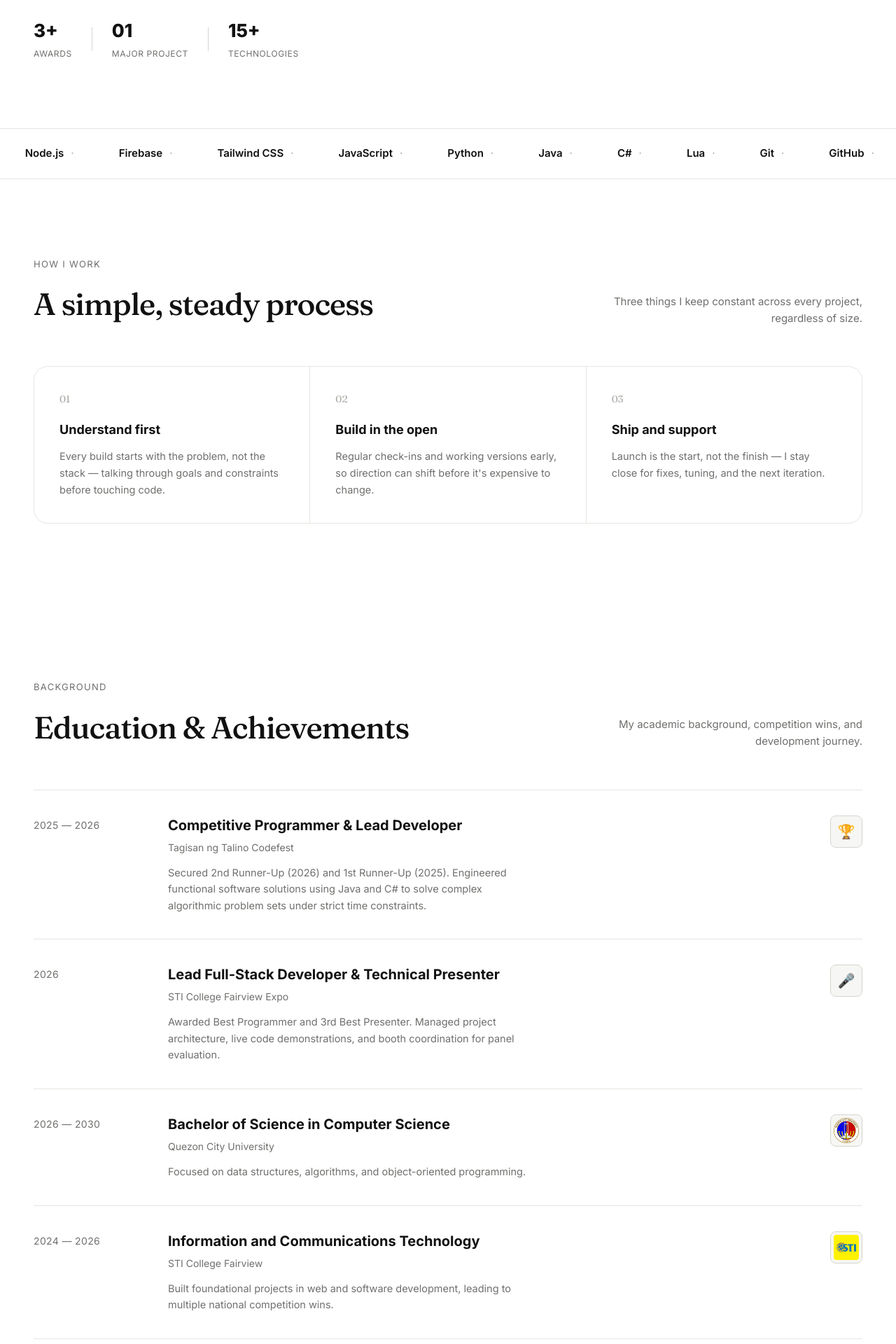
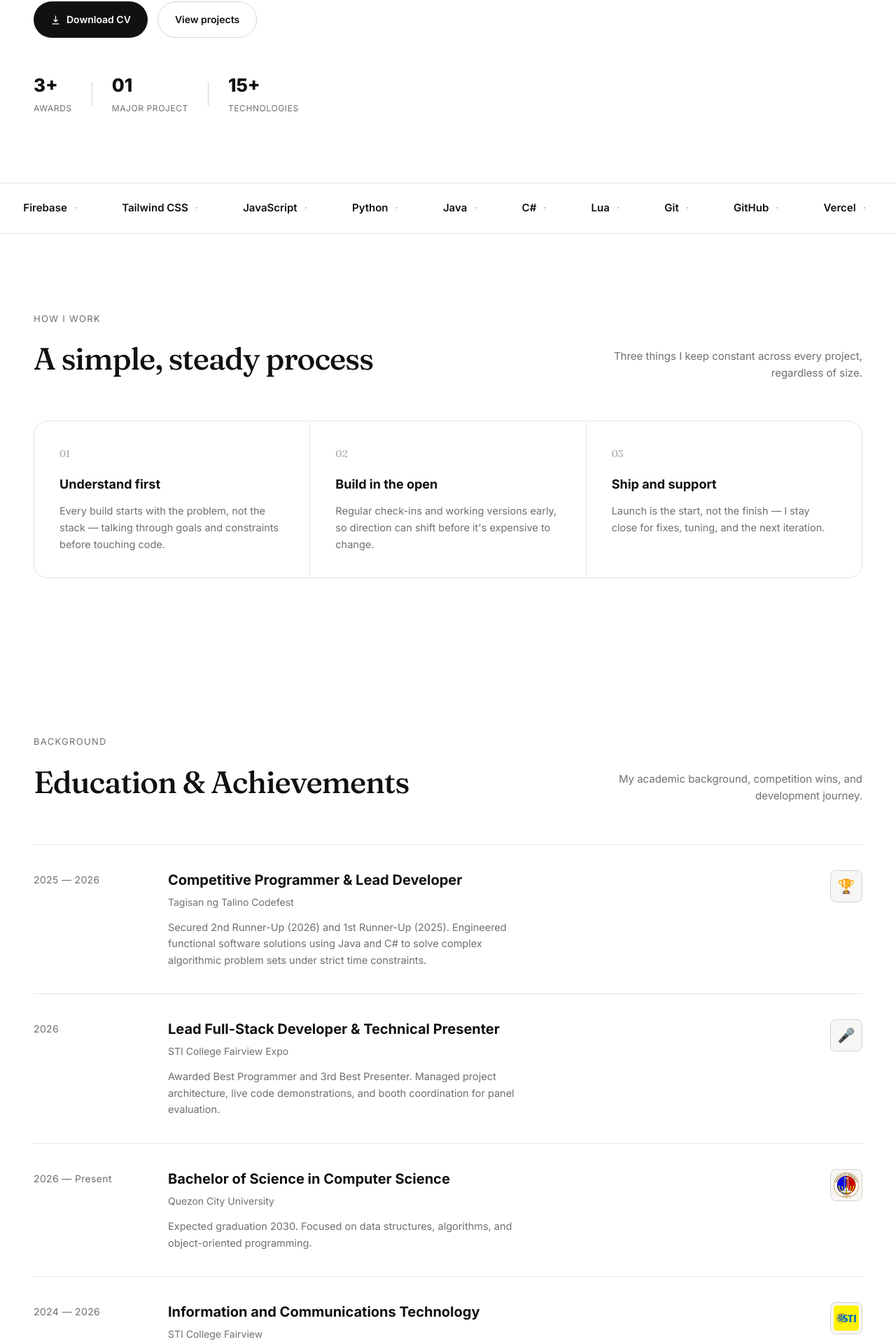
Before and after one commit to wwwwwis/portfolio, a React (Vite) app: page / in a window 1280 px wide. Shown: the part 852-2772 px from the top of the page at 70% size. Built offline with nearby package versions, Linux system fonts and the light colour scheme; no server answers.

Commit message:
feat: theme context, diagonal wipe, portfolio data cleanup

```diff
--- a/index.html
+++ b/index.html
@@ -19,6 +19,7 @@
           var prefersDark = window.matchMedia('(prefers-color-scheme: dark)').matches;
           var theme = stored || (prefersDark ? 'dark' : 'light');
           document.documentElement.classList.toggle('dark', theme === 'dark');
+          document.documentElement.style.colorScheme = theme;
         } catch (e) {}
       })();
     </script>
--- a/src/data/portfolio.ts
+++ b/src/data/portfolio.ts
@@ -1,38 +1,59 @@
-import type { Project, ExperienceEntry, StackGroup, ApproachStep, SocialLink } from '@/types'
+import type {
+  Project,
+  ExperienceEntry,
+  StackGroup,
+  ApproachStep,
+  SocialLink,
+} from '@/types'
 
 export const socials: SocialLink[] = [
   { label: 'GitHub', href: 'https://github.com/wwwwwis/', icon: 'github' },
-  { label: 'LinkedIn', href: 'https://www.linkedin.com/in/grape-kurtluis', icon: 'linkedin' },
-  { label: 'Email', href: 'mailto:grape.kurtluis.pecson@gmail.com', icon: 'mail' },
+  {
+    label: 'LinkedIn',
+    href: 'https://www.linkedin.com/in/grape-kurtluis',
+    icon: 'linkedin',
+  },
+  {
+    label: 'Email',
+    href: 'mailto:grape.kurtluis.pecson@gmail.com',
+    icon: 'mail',
+  },
 ]
 
 export const projects: Project[] = [
   {
     title: 'eTickette Platform',
+    tagline: 'Event ticketing, built end to end.',
     type: 'Web App',
     tech: 'HTML, CSS, JavaScript, Firebase',
     year: '2026',
-    desc: "Architected and deployed a full-stack web application for event ticketing. Won Best Application, Best Capstone Project, 2nd Best Tech Innovation, and People's Choice Award.",
+    desc: 'Full-stack ticketing platform that handles event listings, seat selection, and secure checkout. I led architecture and deployment across the entire stack.',
+    awards: [
+      'Best Application',
+      'Best Capstone Project',
+      '2nd Best Tech Innovation',
+      "People's Choice Award",
+    ],
     url: 'https://etickette.web.app/',
-    image: '/etickette.png'
+    repo: 'https://github.com/wwwwwis/etickette',
+    image: '/etickette.png',
   },
 ]
 
 export const profile = {
   name: 'Kurt Luis Grape',
   initials: 'KG',
-  role: ['Fullstack', 'Developer'],
+  role: ['Fullstack', 'Student'],
   avatarSrc: '/headshot.jpg',
-  bio: "Motivated Computer Science student and full-stack developer with hands-on experience building web applications and competing in high-intensity programming tournaments. Proven track record in rapid software development and leading technical teams.",
+  bio: "I'm a full-stack student developer studying computer science. Most of what I know comes from building things — web apps, mobile apps, and whatever a hackathon weekend throws at me.\n\nRight now I'm exploring game dev and data analytics, mostly because I want to make something people lose track of time in — or find patterns in messy things. I don't have a clean one-line answer for what I am yet. I just like building.",
   available: true,
   email: 'grape.kurtluis.pecson@gmail.com',
   cvHref: '/resume.pdf',
   stats: [
     { value: '3+', label: 'Awards' },
-    { value: String(projects.length).padStart(2, '0'), label: projects.length === 1 ? 'Major Project' : 'Major Projects' },
+    { value: '01', label: 'Major Project' },
     { value: '15+', label: 'Technologies' },
   ],
-
 }
 
 export const experience: ExperienceEntry[] = [
@@ -42,7 +63,7 @@ export const experience: ExperienceEntry[] = [
     company: 'Tagisan ng Talino Codefest',
     description:
       'Secured 2nd Runner-Up (2026) and 1st Runner-Up (2025). Engineered functional software solutions using Java and C# to solve complex algorithmic problem sets under strict time constraints.',
-    logo: '🏆'
+    logo: '🏆',
   },
   {
     period: '2026',
@@ -50,62 +71,80 @@ export const experience: ExperienceEntry[] = [
     company: 'STI College Fairview Expo',
     description:
       'Awarded Best Programmer and 3rd Best Presenter. Managed project architecture, live code demonstrations, and booth coordination for panel evaluation.',
-    logo: '🎤'
-    },
+    logo: '🎤',
+  },
   {
-    period: '2026 — 2030',
+    period: '2026 — Present',
     role: 'Bachelor of Science in Computer Science',
     company: 'Quezon City University',
-    description: 'Focused on data structures, algorithms, and object-oriented programming.',
-    logo: '/qcu-logo.png'
+    description:
+      'Expected graduation 2030. Focused on data structures, algorithms, and object-oriented programming.',
+    logo: '/qcu-logo.png',
   },
   {
     period: '2024 — 2026',
     role: 'Information and Communications Technology',
     company: 'STI College Fairview',
-    description: 'Built foundational projects in web and software development, leading to multiple national competition wins.',
-    logo: '/sti-logo.png'},
+    description:
+      'Built foundational projects in web and software development, leading to multiple national competition wins.',
+    logo: '/sti-logo.png',
+  },
 ]
 
 export const stack: StackGroup[] = [
- {
+  {
     label: 'Languages',
-    items: ['JavaScript', 'TypeScript', 'Python', 'Java', 'C#', 'Lua']
+    items: ['JavaScript', 'TypeScript', 'Python', 'Java', 'C#', 'Lua'],
   },
   {
     label: 'Frontend',
-    items: ['React', 'Tailwind CSS', 'HTML5', 'CSS3', 'Vite', 'Framer Motion']
+    items: ['React', 'Tailwind CSS', 'HTML5', 'CSS3', 'Vite', 'Framer Motion'],
   },
   {
     label: 'Backend',
-    items: ['Node.js', 'Express', 'MongoDB', 'Firebase', 'Supabase']
+    items: ['Node.js', 'Express', 'MongoDB', 'Firebase', 'Supabase'],
   },
   {
     label: 'Deployment & Tools',
-    items: ['Vercel', 'Docker', 'AWS', 'Git', 'GitHub']
-  }
+    items: ['Vercel', 'Docker', 'AWS', 'Git', 'GitHub'],
+  },
 ]
 
 export const marqueeWords: string[] = [
-  'Next.js', 'TypeScript', 'React', 'Node.js', 'Firebase', 'Tailwind CSS',
-  'JavaScript', 'Python', 'Java', 'C#', 'Lua', 'Git', 'GitHub', 'Vercel'
+  'TypeScript',
+  'React',
+  'Node.js',
+  'Firebase',
+  'Tailwind CSS',
+  'JavaScript',
+  'Python',
+  'Java',
+  'C#',
+  'Lua',
+  'Git',
+  'GitHub',
+  'Vercel',
+  'HTML5',
 ]
 
 export const approach: ApproachStep[] = [
   {
     number: '01',
     title: 'Understand first',
-    description: 'Every build starts with the problem, not the stack — talking through goals and constraints before touching code.',
+    description:
+      'Every build starts with the problem, not the stack — talking through goals and constraints before touching code.',
   },
   {
     number: '02',
     title: 'Build in the open',
-    description: "Regular check-ins and working versions early, so direction can shift before it's expensive to change.",
+    description:
+      "Regular check-ins and working versions early, so direction can shift before it's expensive to change.",
   },
   {
     number: '03',
     title: 'Ship and support',
-    description: 'Launch is the start, not the finish — I stay close for fixes, tuning, and the next iteration.',
+    description:
+      'Launch is the start, not the finish — I stay close for fixes, tuning, and the next iteration.',
   },
 ]
 
--- a/src/hooks/useTheme.tsx
+++ b/src/hooks/useTheme.tsx
@@ -18,6 +18,32 @@ interface ThemeContextValue {
 }
 
 const ThemeContext = createContext<ThemeContextValue | null>(null)
+
+type ViewTransitionCallback = () => void
+
+type DocumentWithViewTransition = Document & {
+  startViewTransition?: (cb: ViewTransitionCallback) => {
+    finished: Promise<void>
+    ready: Promise<void>
+    updateCallbackDone: Promise<void>
+    skipTransition: () => void
+  }
+}
+
+function supportsViewTransition(): boolean {
+  return (
+    typeof document !== 'undefined' &&
+    typeof (document as DocumentWithViewTransition).startViewTransition ===
+      'function'
+  )
+}
+
+function prefersReducedMotion() {
+  return (
+    typeof window !== 'undefined' &&
+    window.matchMedia('(prefers-reduced-motion: reduce)').matches
+  )
+}
 
 function getInitialTheme(): Theme {
   if (typeof window === 'undefined') return 'light'
@@ -42,6 +68,7 @@ export function ThemeProvider({ children }: { children: ReactNode }) {
     try {
       localStorage.setItem(STORAGE_KEY, theme)
     } catch {
+      // ignore
     }
   }, [theme])
 
@@ -58,10 +85,19 @@ export function ThemeProvider({ children }: { children: ReactNode }) {
     return () => window.removeEventListener('storage', onStorage)
   }, [])
 
-  const toggleTheme = useCallback(
-    () => setTheme((t) => (t === 'dark' ? 'light' : 'dark')),
-    []
-  )
+  const toggleTheme = useCallback(() => {
+    const next: Theme = theme === 'dark' ? 'light' : 'dark'
+
+    if (!supportsViewTransition() || prefersReducedMotion()) {
+      setTheme(next)
+      return
+    }
+
+    const doc = document as DocumentWithViewTransition
+    doc.startViewTransition!(() => {
+      setTheme(next)
+    })
+  }, [theme])
 
   const value = useMemo(() => ({ theme, toggleTheme }), [theme, toggleTheme])
 
--- a/src/index.css
+++ b/src/index.css
@@ -1,6 +1,10 @@
 @tailwind base;
 @tailwind components;
 @tailwind utilities;
+
+/* ============================================================
+   Theme tokens
+   ============================================================ */
 
 :root {
   --bg: 255 255 255;
@@ -30,8 +34,23 @@
   color-scheme: dark;
 }
 
+/* ============================================================
+   Base
+   ============================================================ */
+
 html {
   scroll-behavior: smooth;
+  scrollbar-width: thin;
+  scrollbar-color: rgb(var(--ink-faint)) transparent;
+}
+
+body {
+  @apply bg-bg text-ink font-sans antialiased;
+  overflow-x: hidden;
+}
+
+::selection {
+  @apply bg-ink text-bg;
 }
 
 @media (prefers-reduced-motion: reduce) {
@@ -47,46 +66,131 @@ html {
   }
 }
 
-body {
-  @apply bg-bg text-ink font-sans antialiased transition-colors duration-300;
-  overflow-x: hidden;
+/* ============================================================
+   Scrollbar
+   ============================================================ */
+
+::-webkit-scrollbar {
+  width: 10px;
+  height: 10px;
 }
 
-::selection {
-  @apply bg-ink text-bg;
+::-webkit-scrollbar-track {
+  background: transparent;
 }
+
+::-webkit-scrollbar-thumb {
+  background-color: rgb(var(--line-strong));
+  border-radius: 9999px;
+  border: 3px solid rgb(var(--bg));
+  background-clip: padding-box;
+  transition: background-color 0.2s ease;
+}
+
+::-webkit-scrollbar-thumb:hover {
+  background-color: rgb(var(--ink-soft));
+  background-clip: padding-box;
+}
+
+::-webkit-scrollbar-corner {
+  background: transparent;
+}
+
+/* ============================================================
+   Reveal on scroll
+   ============================================================ */
 
 .reveal {
   opacity: 0;
   transform: translateY(14px);
   transition: opacity 0.6s ease, transform 0.6s ease;
 }
+
 .reveal.in-view {
   opacity: 1;
   transform: translateY(0);
 }
 
+/* ============================================================
+   Background grain
+   ============================================================ */
+
 .bg-grain {
-  background-image: radial-gradient(circle, rgb(var(--line-strong)) 1px, transparent 1px);
+  background-image: radial-gradient(
+    circle,
+    rgb(var(--line-strong)) 1px,
+    transparent 1px
+  );
   background-size: 28px 28px;
-  -webkit-mask-image: radial-gradient(circle at 50% 0%, black, transparent 70%);
+  -webkit-mask-image: radial-gradient(
+    circle at 50% 0%,
+    black,
+    transparent 70%
+  );
   mask-image: radial-gradient(circle at 50% 0%, black, transparent 70%);
 }
 
-
 @keyframes glitch-burst {
-  0%   { clip-path: inset(0 0 0 0);     transform: translate(0, 0);       filter: none; }
-  8%   { clip-path: inset(20% 0 60% 0); transform: translate(-12px, 2px);  filter: hue-rotate(90deg) contrast(1.6) saturate(2); }
-  16%  { clip-path: inset(65% 0 10% 0); transform: translate(12px, -2px);  filter: hue-rotate(-60deg) contrast(1.4) saturate(1.8); }
-  25%  { clip-path: inset(5% 0 80% 0);  transform: translate(-10px, 1px);  filter: contrast(2) saturate(0); }
-  33%  { clip-path: inset(80% 0 5% 0);  transform: translate(10px, -1px);  filter: hue-rotate(45deg); }
-  42%  { clip-path: inset(35% 0 45% 0); transform: translate(-8px, 2px);   filter: saturate(0.2) contrast(1.5); }
-  50%  { clip-path: inset(55% 0 25% 0); transform: translate(7px, -1px);   filter: hue-rotate(-30deg); }
-  58%  { clip-path: inset(10% 0 70% 0); transform: translate(-5px, 1px);   filter: contrast(1.7); }
-  66%  { clip-path: inset(70% 0 15% 0); transform: translate(4px, 0);      filter: hue-rotate(15deg); }
-  75%  { clip-path: inset(30% 0 55% 0); transform: translate(-3px, 0);     filter: contrast(1.3); }
-  85%  { clip-path: inset(45% 0 40% 0); transform: translate(2px, 0);      filter: none; }
-  100% { clip-path: inset(0 0 0 0);     transform: translate(0, 0);        filter: none; }
+  0% {
+    clip-path: inset(0 0 0 0);
+    transform: translate(0, 0);
+    filter: none;
+  }
+  8% {
+    clip-path: inset(20% 0 60% 0);
+    transform: translate(-12px, 2px);
+    filter: hue-rotate(90deg) contrast(1.6) saturate(2);
+  }
+  16% {
+    clip-path: inset(65% 0 10% 0);
+    transform: translate(12px, -2px);
+    filter: hue-rotate(-60deg) contrast(1.4) saturate(1.8);
+  }
+  25% {
+    clip-path: inset(5% 0 80% 0);
+    transform: translate(-10px, 1px);
+    filter: contrast(2) saturate(0);
+  }
+  33% {
+    clip-path: inset(80% 0 5% 0);
+    transform: translate(10px, -1px);
+    filter: hue-rotate(45deg);
+  }
+  42% {
+    clip-path: inset(35% 0 45% 0);
+    transform: translate(-8px, 2px);
+    filter: saturate(0.2) contrast(1.5);
+  }
+  50% {
+    clip-path: inset(55% 0 25% 0);
+    transform: translate(7px, -1px);
+    filter: hue-rotate(-30deg);
+  }
+  58% {
+    clip-path: inset(10% 0 70% 0);
+    transform: translate(-5px, 1px);
+    filter: contrast(1.7);
+  }
+  66% {
+    clip-path: inset(70% 0 15% 0);
+    transform: translate(4px, 0);
+    filter: hue-rotate(15deg);
+  }
+  75% {
+    clip-path: inset(30% 0 55% 0);
+    transform: translate(-3px, 0);
+    filter: contrast(1.3);
+  }
+  85% {
+    clip-path: inset(45% 0 40% 0);
+    transform: translate(2px, 0);
+    filter: none;
+  }
+  100% {
+    clip-path: inset(0 0 0 0);
+    transform: translate(0, 0);
+    filter: none;
+  }
 }
 
 .profile-glitch-wrapper {
@@ -118,63 +222,31 @@ body {
   z-index: 0;
   transition: opacity 0.15s ease;
 }
+
 .is-hovering .profile-glitch-alt {
   opacity: 1;
   z-index: 20;
-  animation: glitch-burst 0.7s cubic-bezier(.25, .46, .45, .94) forwards;
-  box-shadow:
-    -4px 0 0 rgba(255, 0, 80, 0.7),
-     4px 0 0 rgba(0, 200, 255, 0.7);
+  animation: glitch-burst 0.7s cubic-bezier(0.25, 0.46, 0.45, 0.94) forwards;
+  box-shadow: -4px 0 0 rgba(255, 0, 80, 0.7), 4px 0 0 rgba(0, 200, 255, 0.7);
 }
 
 .is-unhovering .profile-glitch-base {
   opacity: 1;
   z-index: 20;
-  animation: glitch-burst 0.7s cubic-bezier(.25, .46, .45, .94) forwards;
-  box-shadow:
-    -4px 0 0 rgba(255, 0, 80, 0.7),
-     4px 0 0 rgba(0, 200, 255, 0.7);
+  animation: glitch-burst 0.7s cubic-bezier(0.25, 0.46, 0.45, 0.94) forwards;
+  box-shadow: -4px 0 0 rgba(255, 0, 80, 0.7), 4px 0 0 rgba(0, 200, 255, 0.7);
 }
+
 .is-unhovering .profile-glitch-alt {
   opacity: 0;
   z-index: 0;
   transition: opacity 0.15s ease;
 }
 
-html {
-  scrollbar-width: thin;
-  scrollbar-color: rgb(var(--ink-faint)) transparent;
-}
-
-::-webkit-scrollbar {
-  width: 10px;
-  height: 10px;
-}
-
-::-webkit-scrollbar-track {
-  background: transparent;
-}
-
-::-webkit-scrollbar-thumb {
-  background-color: rgb(var(--line-strong));
-  border-radius: 9999px;
-  border: 3px solid rgb(var(--bg));
-  background-clip: padding-box;
-  transition: background-color 0.2s ease;
-}
-
-::-webkit-scrollbar-thumb:hover {
-  background-color: rgb(var(--ink-soft));
-  background-clip: padding-box;
-}
-
-::-webkit-scrollbar-corner {
-  background: transparent;
-}
-
-
 @keyframes glitch-404 {
-  0%, 85%, 100% {
+  0%,
+  85%,
+  100% {
     text-shadow: none;
     transform: translate(0);
   }
@@ -217,9 +289,100 @@ html {
 }
 
 @keyframes glitch-sweep {
-  0%, 84%, 96%, 100% { opacity: 0; transform: translate(0); }
-  86% { opacity: 0.6; transform: translate(-4px, 0); }
-  88% { opacity: 0.4; transform: translate(4px, 0); }
-  90% { opacity: 0.7; transform: translate(-2px, 0); }
-  94% { opacity: 0; transform: translate(0); }
+  0%,
+  84%,
+  96%,
+  100% {
+    opacity: 0;
+    transform: translate(0);
+  }
+  86% {
+    opacity: 0.6;
+    transform: translate(-4px, 0);
+  }
+  88% {
+    opacity: 0.4;
+    transform: translate(4px, 0);
+  }
+  90% {
+    opacity: 0.7;
+    transform: translate(-2px, 0);
+  }
+  94% {
+    opacity: 0;
+    transform: translate(0);
+  }
 }
+
+::view-transition-old(root),
+::view-transition-new(root) {
+  animation: none;
+  mix-blend-mode: normal;
+}
+
+::view-transition-old(root) {
+  z-index: 1;
+}
+
+::view-transition-new(root) {
+  z-index: 2;
+  will-change: clip-path;
+  animation: theme-wipe 400ms cubic-bezier(0.65, 0, 0.35, 1) forwards;
+}
+
+@keyframes theme-wipe {
+  from {
+    clip-path: polygon(100% 0%, 100% 0%, 100% 100%, 100% 100%);
+  }
+  to {
+    clip-path: polygon(100% 0%, 0% 0%, 0% 100%, 100% 100%);
+  }
+}
+
+::view-transition-new(root)::after {
+  content: '';
+  position: absolute;
+  inset: 0;
+  pointer-events: none;
+  z-index: 3;
+  will-change: clip-path, opacity;
+
+  background: linear-gradient(
+    135deg,
+    rgba(0, 200, 255, 0) 0%,
+    rgba(0, 200, 255, 0.55) 40%,
+    rgba(63, 174, 85, 0.85) 50%,
+    rgba(63, 174, 85, 0.55) 60%,
+    rgba(63, 174, 85, 0) 100%
+  );
+
+  clip-path: polygon(
+    var(--wipe-x, 100%) 0%,
+    calc(var(--wipe-x, 100%) - 8px) 0%,
+    calc(var(--wipe-x, 100%) - 8px) 100%,
+    var(--wipe-x, 100%) 100%
+  );
+
+  animation: theme-wipe-glow 400ms cubic-bezier(0.65, 0, 0.35, 1) forwards;
+}
+
+@keyframes theme-wipe-glow {
+  from {
+    --wipe-x: 100%;
+    opacity: 0.9;
+  }
+  85% {
+    opacity: 0.9;
+  }
+  to {
+    --wipe-x: 0%;
+    opacity: 0;
+  }
+}
+
+@media (prefers-reduced-motion: reduce) {
+  ::view-transition-new(root),
+  ::view-transition-new(root)::after {
+    animation: none !important;
+  }
+}
```
Also changed, not shown: src/types.ts (+11 -8 lines).
